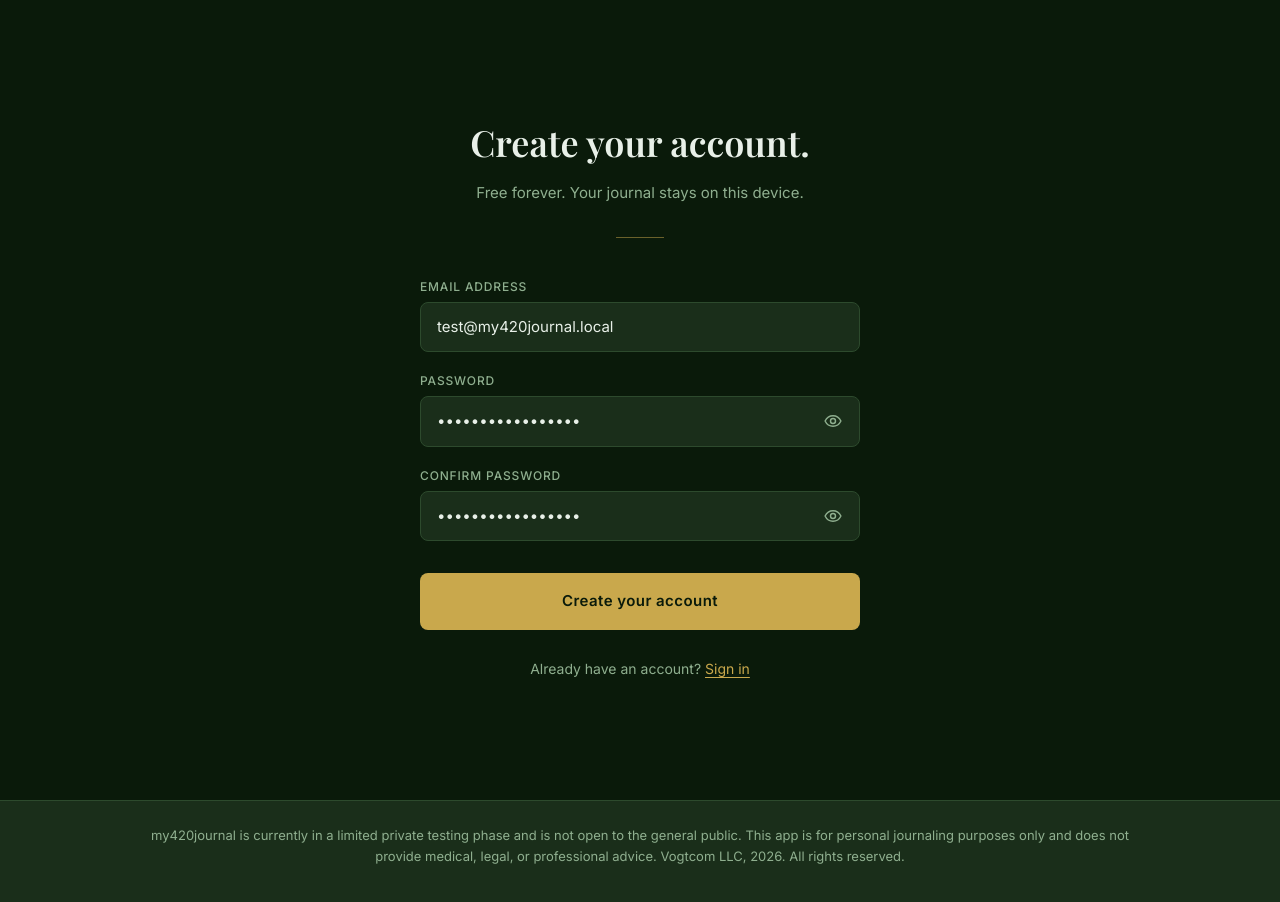
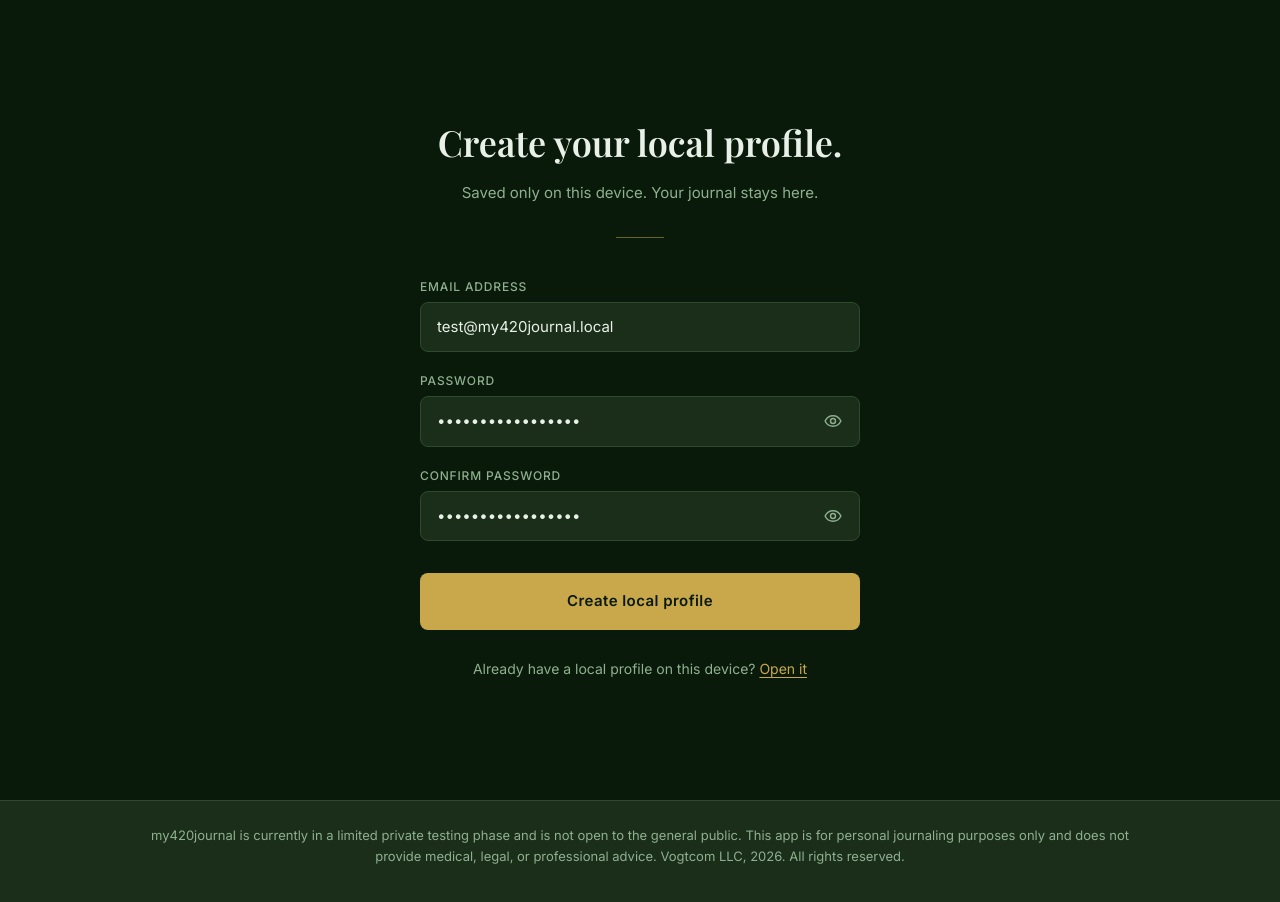
Before and after one commit to casevoiceai/my420journal-app, a React (Vite) app: page /signup in a window 1280 px wide. Shown: the top 902 px of the page. Built offline with nearby package versions, Linux system fonts and the light colour scheme.

Commit message:
Rename local-only account flow to local profile

```diff
--- a/src/screens/Signup.jsx
+++ b/src/screens/Signup.jsx
@@ -176,7 +176,7 @@ export default function Signup() {
     if (error) {
       const msg = error.message.toLowerCase()
       if (msg.includes('already registered') || msg.includes('already exists')) {
-        setLocalOnlyError('An account with this email already exists. Try signing in instead.')
+        setLocalOnlyError('A local profile with this email already exists on this device. Open it instead.')
       } else if (msg.includes('weak') || msg.includes('password')) {
         setLocalOnlyError('Password is too weak. Try a stronger password.')
       } else if (msg.includes('local')) {
@@ -232,7 +232,7 @@ export default function Signup() {
             lineHeight: '1.2',
           }}
         >
-          Create your account.
+          Create your local profile.
         </h1>
 
         <p
@@ -245,7 +245,7 @@ export default function Signup() {
             textAlign: 'center',
           }}
         >
-          Free forever. Your journal stays on this device.
+          Saved only on this device. Your journal stays here.
         </p>
 
         <div
@@ -319,7 +319,7 @@ export default function Signup() {
             onMouseEnter={(e) => { if (!loading) e.currentTarget.style.backgroundColor = '#D4B460' }}
             onMouseLeave={(e) => { if (!loading) e.currentTarget.style.backgroundColor = loading ? '#8A7030' : '#C9A84C' }}
           >
-            {loading ? 'Creating account…' : 'Create your account'}
+            {loading ? 'Creating local profile…' : 'Create local profile'}
           </button>
 
           {localOnlyError && (
@@ -347,7 +347,7 @@ export default function Signup() {
             textAlign: 'center',
           }}
         >
-          Already have an account?{' '}
+          Already have a local profile on this device?{' '}
           <button
             onClick={() => navigate('/login')}
             style={{
@@ -362,7 +362,7 @@ export default function Signup() {
               textUnderlineOffset: '3px',
             }}
           >
-            Sign in
+            Open it
           </button>
         </p>
       </div>
```
